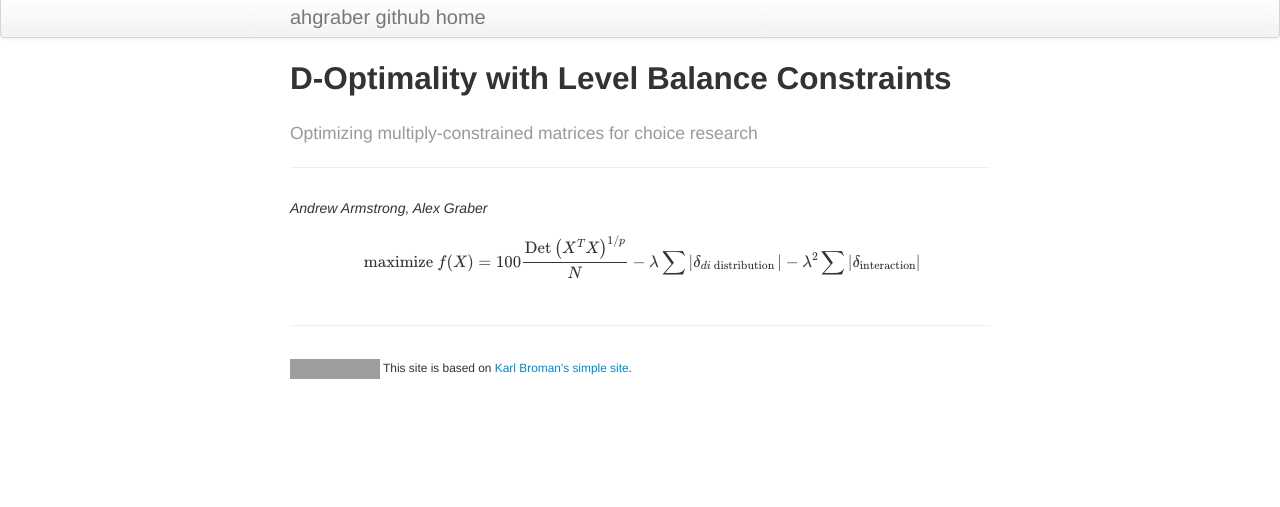
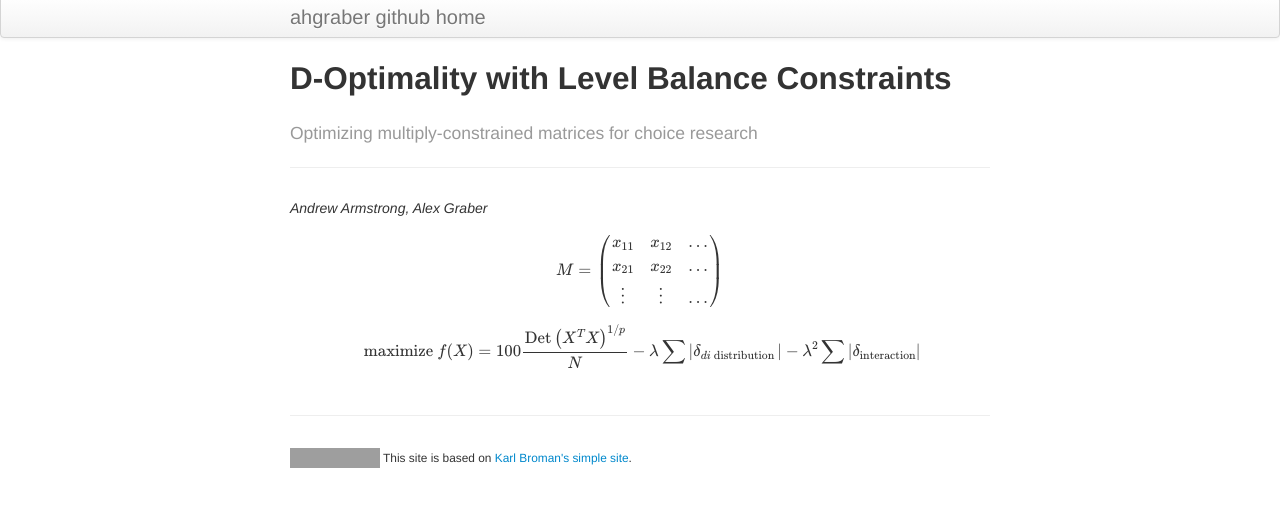
Before and after one commit to ahgraber/Fedorov, a Jekyll site: the page built from index.md, in a window 1280 px wide, cut to the strip 104-611 px from the top of the page. Built offline with Jekyll 4.4.1, drawn with Linux system fonts in a browser that asks for light colours; formulas are drawn with MathJax 3; grey boxes are pictures that could not be loaded.

Commit message:
Update index.md

```diff
--- a/index.md
+++ b/index.md
@@ -9,6 +9,14 @@ use_math: true
 
 <script src="https://cdn.mathjax.org/mathjax/latest/MathJax.js?config=TeX-AMS-MML_HTMLorMML" type="text/javascript"></script>
 
+$$
+M = \left( \begin{array}{ccc}
+x_{11} & x_{12} & \ldots \\
+x_{21} & x_{22} & \ldots \\
+\vdots & \vdots & \ldots \\
+\end{array} \right)
+$$
+
 
 $$
 \text { maximize } f ( X ) = 100 \frac { \operatorname { Det } \left( X ^ { T } X \right) ^ { 1 / p } } { N } - \lambda \sum \left| \delta _ { d i \text { distribution } } \right| - \lambda ^ { 2 } \sum \left| \delta _ { \text {interaction} } \right|
```
